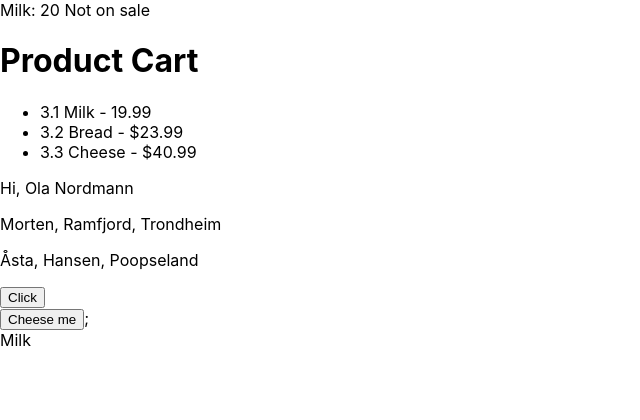
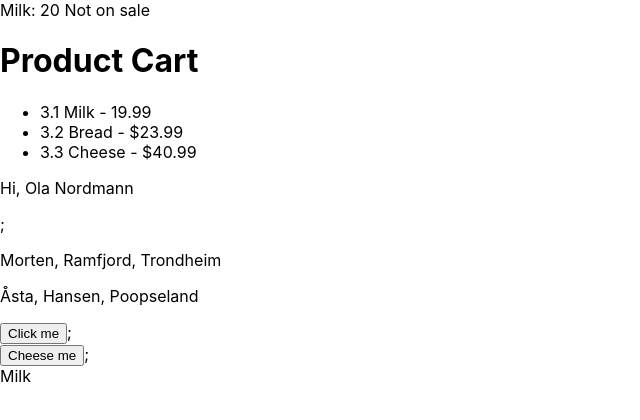
Before and after one commit to Ramsnes/fed-frameworks, a React (Create React App) app: page / in a window 1280 px wide. Shown: the top 420 px of the page, without its empty margins (0-640 px from the left). Built offline with nearby package versions, Linux system fonts and the light colour scheme.

Commit message:
adds changes to tasks

```diff
--- a/src/lesson-tasks-frameworks/Module-1/02-components/App.js
+++ b/src/lesson-tasks-frameworks/Module-1/02-components/App.js
@@ -18,7 +18,11 @@ function Greeting() {
 
 // Let's render the JSX code-block
 function App() {
-  return <Greeting />;
+  return (
+    <div>
+      <Greeting />;
+    </div>
+  );
 }
 
 export default App;
--- a/src/lesson-tasks-frameworks/Module-1/04-events/App.js
+++ b/src/lesson-tasks-frameworks/Module-1/04-events/App.js
@@ -1,15 +1,32 @@
+/*
+Level 1 process
+Add a button element.
+
+Create a function called onButtonClick which console.logs “Button have been clicked”.
+
+Attach this function to your button element, making sure that clicking the button calls the function.
+
+ */
+
 import React from "react";
 
+function handleBtnClick() {
+  console.log("Button clicked!");
+}
+
+function App() {
+  return (
+    <div>
+      <button onClick={handleBtnClick}>Click me</button>;
+    </div>
+  );
+}
+
+export default App;
+
+/* W/ argument and arrow function
 function handleBtnClick(argument) {
   console.log("Button clicked!", argument);
 }
 
-// React component that renders
-function App() {
-  return <button onClick={() => handleBtnClick(10)}>Click</button>;
-
-  //Without arrow/argument
-  //   return <button onClick={handleBtnClick}>Click me</button>;
-}
-
-export default App;
+<button onClick={() => handleBtnClick(10)}>Click</button>; */
```
Also changed, not shown: src/lesson-tasks-frameworks/Module-1/03-props/App.js (+7 -6 lines), src/lesson-tasks-frameworks/Module-1/05-state/App.js (+9 -8 lines), src/lesson-tasks-frameworks/readme.md.
